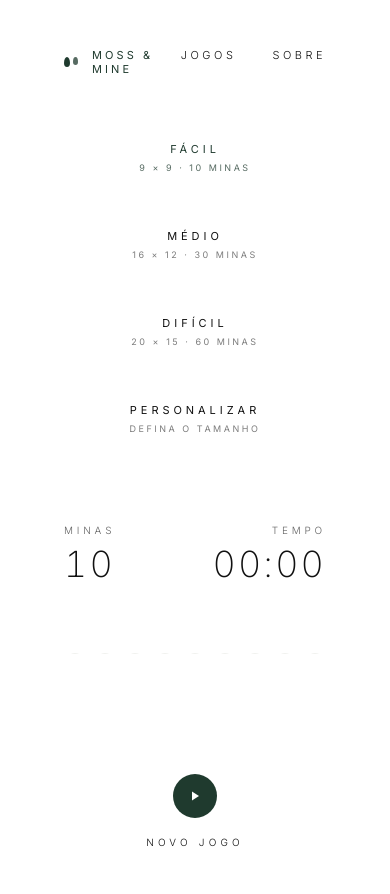
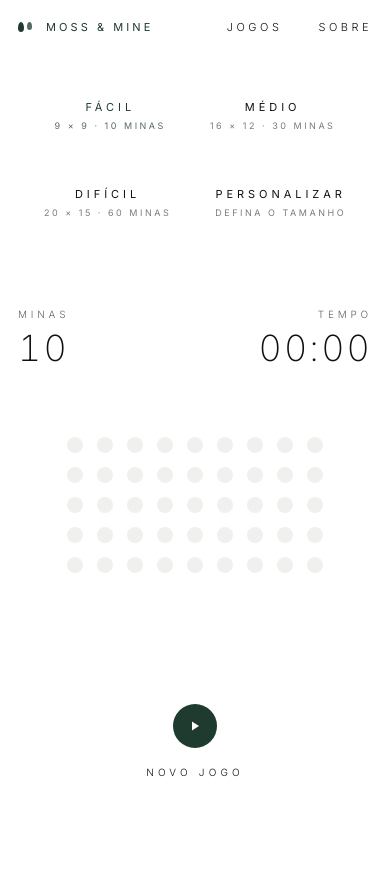
Before and after one commit to AndrewsTroina/minimal-minesweeper, a plain HTML site: page index.html in a window 390 px wide. After the commit the page ends 844 px from the top, so only its background shows below. Drawn offline with Linux system fonts and the light colour scheme.

Commit message:
Atualizar o variables.css para ajistar a versão mobile

```diff
--- a/css/variables.css
+++ b/css/variables.css
@@ -1,19 +1,28 @@
 :root{
-  /* CORES */
   --white:#FFFFFF;
   --unrevealed:#F0F1EE;
   --black:#111111;
   --green:#1F3A2E;
 
-  /* TABULEIRO */
+  /* Valores padrão — serão recalculados por JS em runtime */
+  --cell:30px;
+  --dot:16px;
   --gap:14px;
-  --dot:16px;
-  --cell:calc(var(--dot) + var(--gap));
 
-  /* TIPOGRAFIA */
   --font-sans:'Inter',system-ui,-apple-system,sans-serif;
+  --page-pad:48px 64px;
+}
 
-  /* ESPAÇAMENTO */
-  --page-pad:48px 64px;
-  --section-gap:80px;
+/* Mobile: menos respiro em volta */
+@media (max-width: 720px){
+  :root{
+    --page-pad:20px 18px;
+  }
 }
+
+/* Telas muito baixas (landscape de celular) */
+@media (max-height: 520px){
+  :root{
+    --page-pad:12px 16px;
+  }
+}
```
